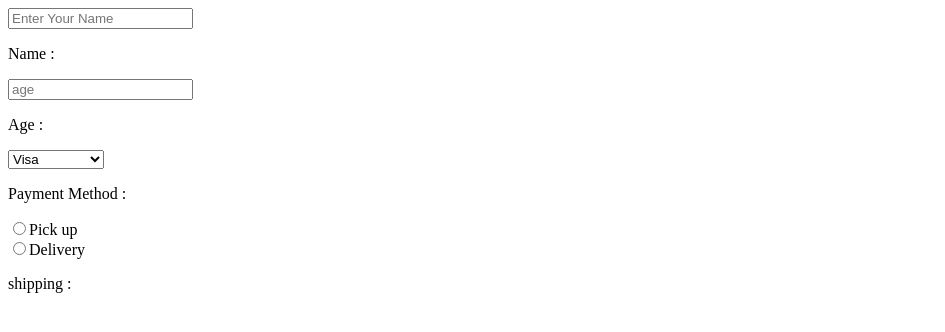
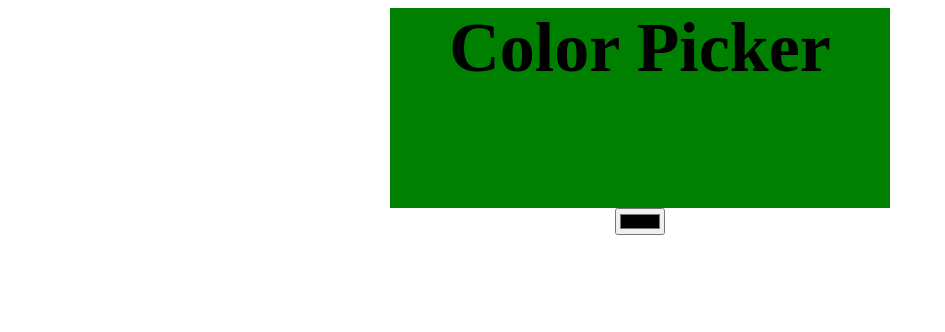
Before and after one commit to Leta-Asefa/BB-Blog-WebApp-, a React (Create React App) app: page / in a window 1280 px wide. Shown: the top 332 px of the page, without its empty margins (0-945 px from the left). Built offline with nearby package versions, Linux system fonts and the light colour scheme.

Commit message:
color picker

```diff
--- a/src/App.js
+++ b/src/App.js
@@ -1,69 +1,14 @@
 import Header from './Components/Header'
 import Button from './Components/Button'
-import Screen from './Components/Screen'
+import ColorPicker from './Components/ColorPIcker'
 import { useState } from 'react';
 
 function App() {
-  const [name,setName]=useState('')
-  const [age,setAge]=useState('')
-  const [payment,setPayment]=useState('')
-  const [shipping,setShipping]=useState('')
 
 
 
-  function updateName(e) {
-    setName(e.target.value)
-  }
-
-  function updateAge(e) {
-    setAge(e.target.value)
-  }
-
-
-  function updatePayment(e) {
-    setPayment(e.target.value)
-  }
-
-  function updateShipping(e) {
-    setShipping(e.target.value)
-  }
-
-
   return (
-    <div >
-          <input type='text' placeholder='Enter Your Name'  onChange={updateName}/>
-          <p>Name : {name}</p>
-
-
-          <input type='number' placeholder='age' min={0} onChange={updateAge}/>
-          <p>Age : {age}</p>
-
-
-
-      <select onChange={updatePayment}>
-        <option value="Visa">Visa</option>
-        <option value="Credit Card">Credit Card</option>
-        <option value="Master Card">Master Card</option>
-        <option value="CBE Bank">CBE Bank</option>
-      </select>
-      <p>Payment Method : {payment}</p>
-
-
-      <label>
-
-        <input type='radio' value='pickup' name='method' onChange={updateShipping} checked={shipping === 'pickup'} />
-        Pick up
-      </label>
-
-      <br></br>
-      <label>
-
-        <input type='radio' value='delivery' name='method' onChange={updateShipping} checked={shipping=== 'delivery'} />
-        Delivery
-      </label>
-
-      <p>shipping : {shipping}</p>
-    </div>
+    <ColorPicker></ColorPicker>
 
   );
 
--- /dev/null
+++ b/src/Components/ColorPIcker.jsx
@@ -0,0 +1,22 @@
+import { useState } from "react"
+
+export default function ColorPicker() {
+
+    const [color,setColor]=useState('')
+    let screen=document.getElementById('screen')
+
+
+  function updateColor(e) {
+      setColor(e.target.value)
+        screen.style.backgroundColor=color
+  }
+
+
+
+    return (
+        <center>
+            <div id="screen" className="card" >Color Picker</div>
+            <input type="color" onChange={updateColor}/>
+        </center>
+    )
+}
```
